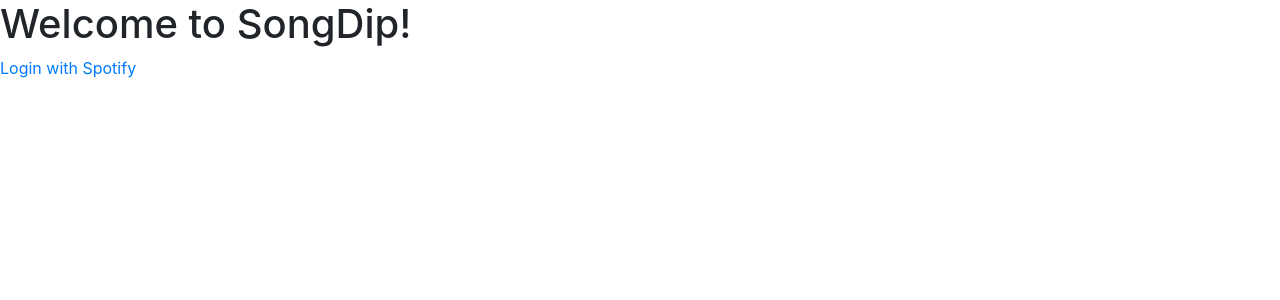
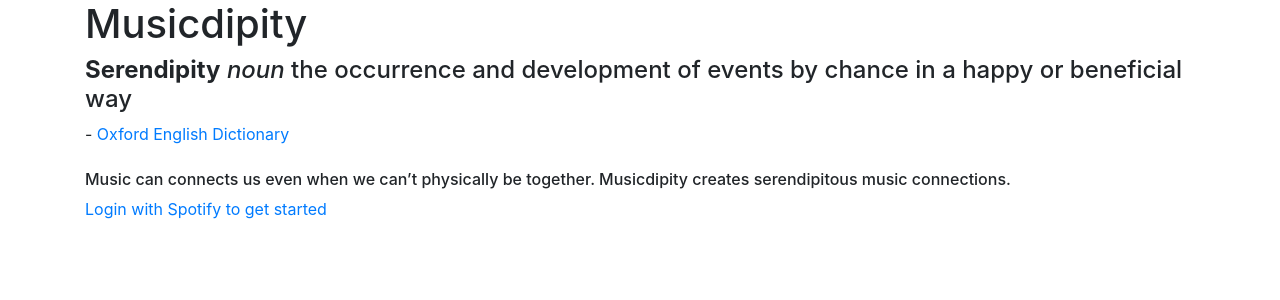
Before and after one commit to CoericK/musicdipity, a Flask app: page / in a window 1280 px wide. Shown: the top 300 px of the page. Run offline with Flask 2, Linux system fonts and the light colour scheme; some libraries are stand-ins or nearby versions.

Commit message:
Update landing page description for oauth

```diff
--- a/templates/index.html
+++ b/templates/index.html
@@ -8,12 +8,31 @@
     <!-- Bootstrap CSS -->
     <link rel="stylesheet" href="https://stackpath.bootstrapcdn.com/bootstrap/4.2.1/css/bootstrap.min.css" integrity="sha384-GJzZqFGwb1QTTN6wy59ffF1BuGJpLSa9DkKMp0DgiMDm4iYMj70gZWKYbI706tWS" crossorigin="anonymous">
 
-    <title>SongDip</title>
+    <title>Musicdipity</title>
   </head>
   <body>
-    <h1>Welcome to SongDip!</h1>
 
-    <a href="/oauth/">Login with Spotify</a>
+    <div class="container">
+      <!-- Content here -->
+      <div class="row">
+        <div class="col-sm-12 col-md-12 col-lg-12 col-xl-12">
+          <h1>Musicdipity</h1>
+          <h4>
+            <strong>Serendipity</strong>
+            <i>noun</i>
+            the occurrence and development of events by chance in a happy or beneficial way
+          </h4>
+          - <a href="http://english.oxforddictionaries.com/serendipity" target="_blank">Oxford English Dictionary</a>
+          <br/>
+          <br/>
+          <h6>Music can connects us even when we can’t physically be together. Musicdipity creates serendipitous music connections.</h6>
+
+          <a href="/oauth/">Login with Spotify to get started</a>
+
+        </div>
+      </div>
+    </div><!-- end container-->
+
 
     <!-- Optional JavaScript -->
     <!-- jQuery first, then Popper.js, then Bootstrap JS -->
```
